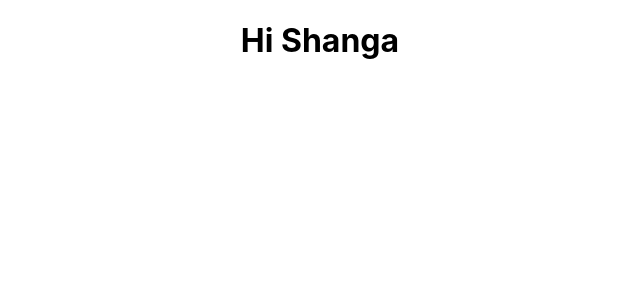
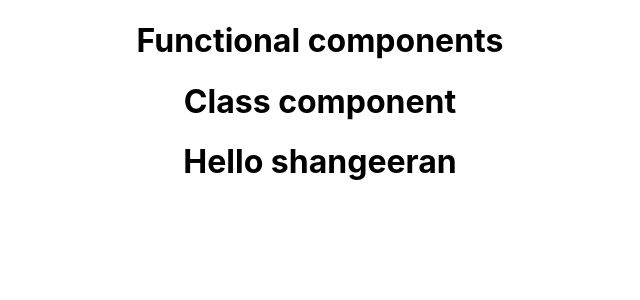
Before and after one commit to shangeeran/React-Js, a React (Create React App) app: page / in a window 1280 px wide. Shown: the top 300 px of the page, without its empty margins (320-960 px from the left). Built offline with nearby package versions, Linux system fonts and the light colour scheme.

Commit message:
Learn JSX

```diff
--- a/src/App.js
+++ b/src/App.js
@@ -2,11 +2,15 @@
 import logo from './logo.svg';
 import './App.css';
 import {Greet} from './components/Greet'
+import Welcome from './components/Welcome'
+import Hello from './components/Hello'
 
 function App() {
   return (
     <div className="App">
       <Greet />
+      <Welcome/>
+      <Hello />
     </div>
   );
 }
--- a/src/components/Greet.js
+++ b/src/components/Greet.js
@@ -4,6 +4,6 @@
 //     return <h1>Hello Shanga</h1>
 // }
 
-export const Greet = () => <h1>Hi Shanga</h1>
+export const Greet = () => <h1>Functional components</h1>
 
 // export default Greet
--- /dev/null
+++ b/src/components/Hello.js
@@ -0,0 +1,18 @@
+import React from 'react'
+
+const Hello = () => {
+    // return (
+    //     <div className= 'dummyClass'>
+    //         <h1>Welcome Shanga</h1>
+    //     </div>
+    // )
+
+    return React.createElement(
+        'div',
+        {id: 'hello', class: 'dummyClass'},
+        React.createElement('h1', null, 'Hello shangeeran')
+      )
+
+}
+
+export default Hello
--- /dev/null
+++ b/src/components/Welcome.js
@@ -0,0 +1,9 @@
+import React, {Component} from 'react'
+
+class Welcome extends Component {
+    render() {
+        return <h1>Class component</h1>
+    }
+}
+
+export default Welcome
```
